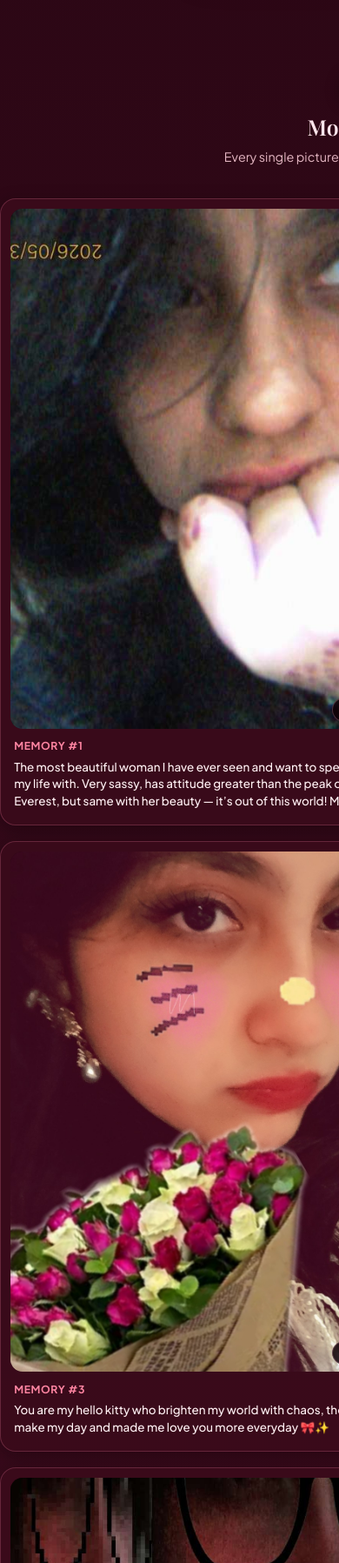
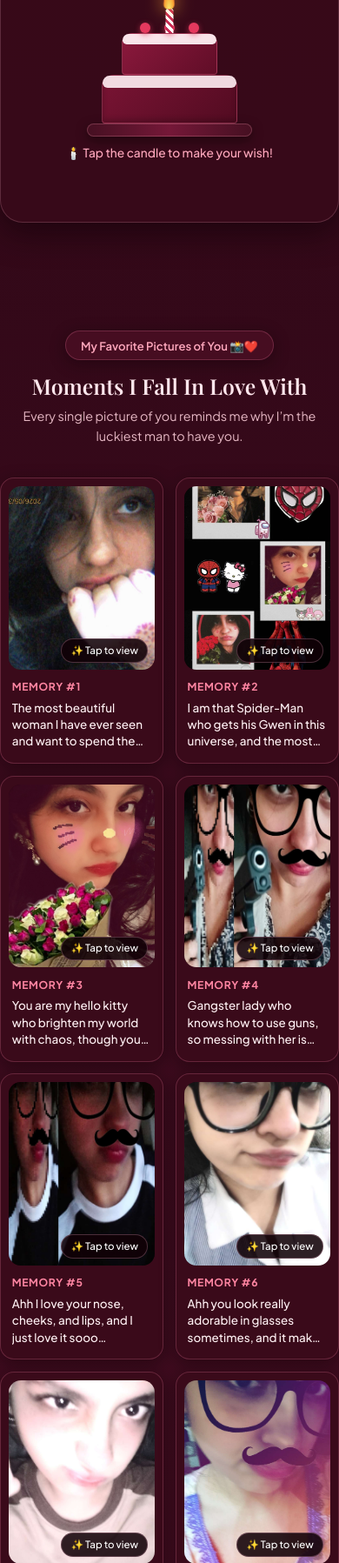
Before and after one commit to umairayub842-blip/birthday, a PHP site: page / in a window 390 px wide; the page is wider, and only the part inside the window is pictured. Shown: the part 2160-3957 px from the top of that part at 87% size. Run offline with PHP 8.4, Linux system fonts and the light colour scheme; some web fonts are replaced.

Commit message:
Restore genuine mobile-first responsive layout tailored for phone screens

```diff
--- a/index.html
+++ b/index.html
@@ -2,7 +2,7 @@
 <html lang="en">
 <head>
   <meta charset="UTF-8">
-  <meta name="viewport" content="width=1024">
+  <meta name="viewport" content="width=device-width, initial-scale=1.0, maximum-scale=5.0, viewport-fit=cover">
   <title>Happy Birthday, Tazmeen ❤️</title>
 
   <!-- Favicon Heart -->
--- a/index.php
+++ b/index.php
@@ -107,7 +107,7 @@ $wish_reveal_body  = "Close your eyes, take a gentle breath, and make the bigges
 <html lang="en">
 <head>
   <meta charset="UTF-8">
-  <meta name="viewport" content="width=1024">
+  <meta name="viewport" content="width=device-width, initial-scale=1.0, maximum-scale=5.0, viewport-fit=cover">
   <title>Happy Birthday, <?php echo htmlspecialchars($girlfriend_name); ?> ❤️</title>
 
   <!-- Favicon Heart -->
--- a/style.css
+++ b/style.css
@@ -60,7 +60,6 @@ html {
   font-size: 16px;
   -webkit-text-size-adjust: 100%;
   -webkit-overflow-scrolling: touch;
-  min-width: 1024px;
 }
 
 body {
@@ -72,7 +71,6 @@ body {
   position: relative;
   min-height: 100vh;
   min-height: 100dvh;
-  min-width: 1024px;
   padding-left: env(safe-area-inset-left, 0px);
   padding-right: env(safe-area-inset-right, 0px);
   -webkit-overflow-scrolling: touch;
@@ -101,7 +99,7 @@ body {
   position: relative;
   z-index: 2;
   width: 100%;
-  min-width: 1024px;
+  max-width: 100%;
   overflow-x: hidden;
 }
 
@@ -760,15 +758,15 @@ h1, h2, h3, h4 {
 .gallery-grid {
   display: grid;
   grid-template-columns: repeat(2, 1fr);
-  gap: 1.15rem;
-  margin-top: 1.5rem;
+  gap: 0.85rem;
+  margin-top: 1.25rem;
   max-width: 100%;
 }
 
 .gallery-item {
   background: rgba(58, 11, 27, 0.95);
-  border-radius: 18px;
-  padding: 0.7rem 0.7rem 1rem;
+  border-radius: 16px;
+  padding: 0.55rem 0.55rem 0.85rem;
   box-shadow: var(--shadow-sm);
   border: 1px solid var(--border-delicate);
   cursor: pointer;
```
Also changed, not shown: other parts of style.css (+17 -10 lines).
